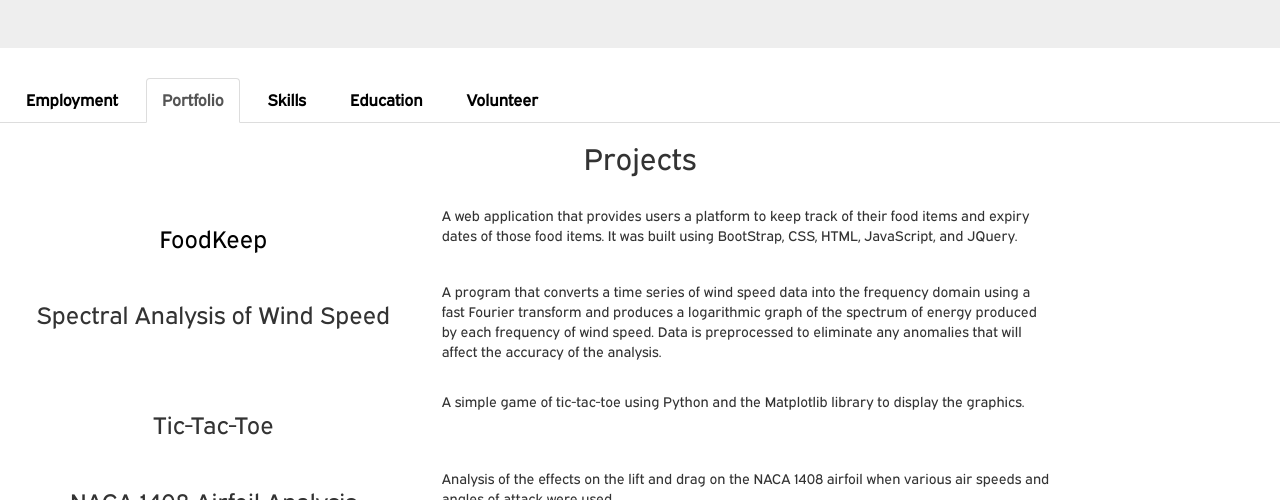
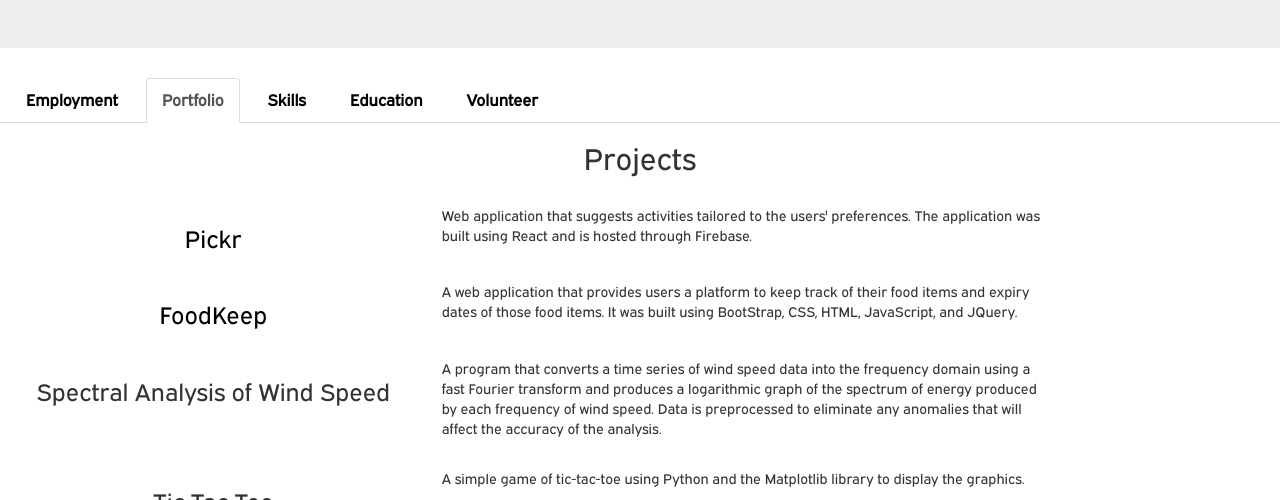
Before and after one commit to youngk313/youngk313.github.io, a plain HTML site: page index.html in a window 1280 px wide. Both pictures are taken after a click on the link "Portfolio". Shown: the part 882-1382 px from the top of the page. Drawn offline with nearby package versions, Linux system fonts and the light colour scheme.

Commit message:
added project

```diff
--- a/index.html
+++ b/index.html
@@ -128,6 +128,15 @@
   <div id = "Portfolio" class = "tab-pane fade">
     <div class = "container-fluid text-center">
       <h2>Projects</h2>
+      <br/>
+         <div class ="row">
+        <div id = "project3" class = "col-sm-4">
+          <h3><a style = "color:black; text-decoration: none;" href = "https://pickr-dev.firebaseapp.com/" target="_blank">Pickr</a></h3>
+        </div>
+        <div class = "col-sm-6 text-left">
+          <p>Web application that suggests activities tailored to the users' preferences. The application was built using React and is hosted through Firebase.</p>
+        </div>
+      </div>
       <br/>
       <div class ="row">
         <div id = "project1" class = "col-sm-4">
```
